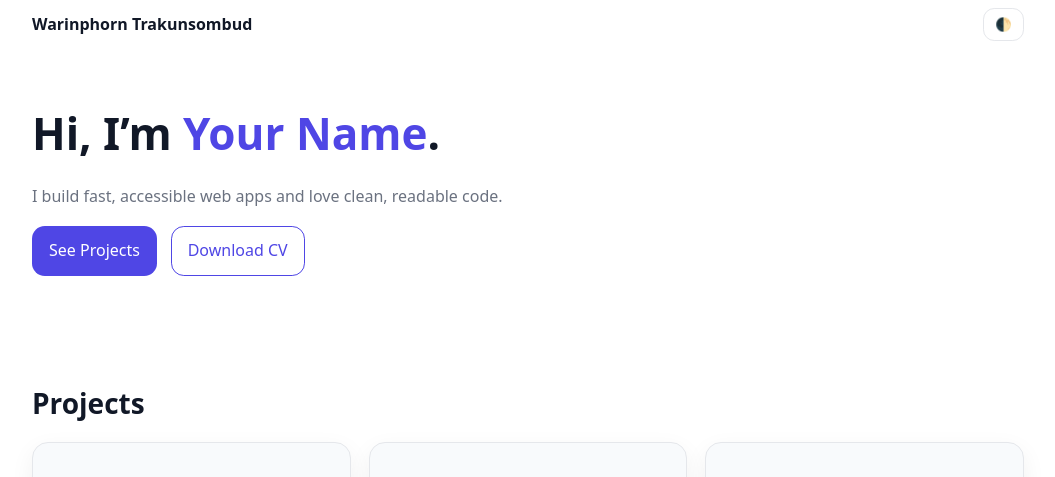
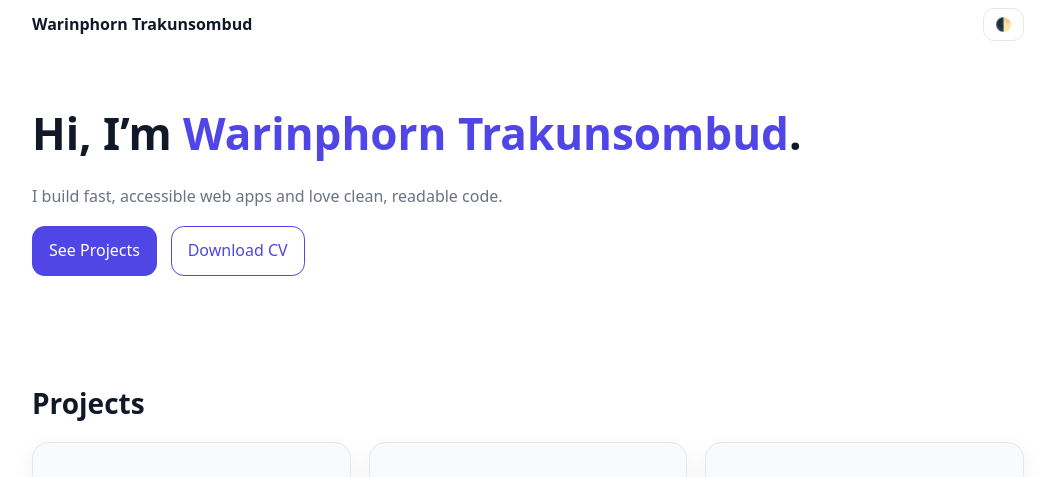
Before and after one commit to Preaw-warinphorn/portfolio-project, a plain HTML site: page index.html in a window 1280 px wide. Shown: the top 477 px of the page, without its empty margins (112-1167 px from the left). Drawn offline with Linux system fonts and the light colour scheme.

Commit message:
Updated portfolio code 3

```diff
--- a/index.html
+++ b/index.html
@@ -22,7 +22,7 @@
       <button id="themeToggle" class="icon-btn" aria-label="Toggle dark mode">🌓</button>
     </nav>
     <section class="hero">
-      <h1>Hi, I’m <span class="accent">Your Name</span>.</h1>
+      <h1>Hi, I’m <span class="accent">Warinphorn Trakunsombud</span>.</h1>
       <p class="lede">I build fast, accessible web apps and love clean, readable code.</p>
       <div class="cta">
         <a class="btn" href="#projects">See Projects</a>
```
